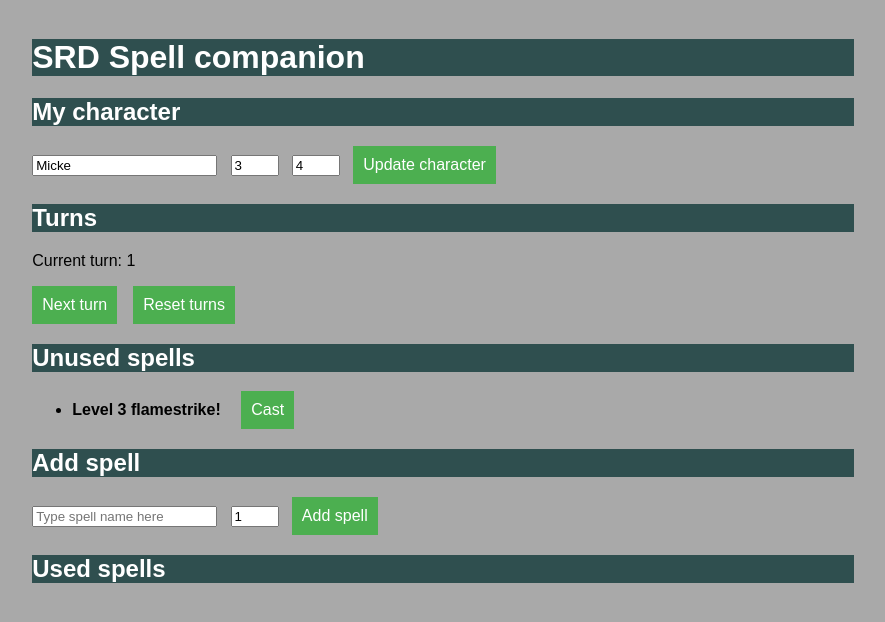
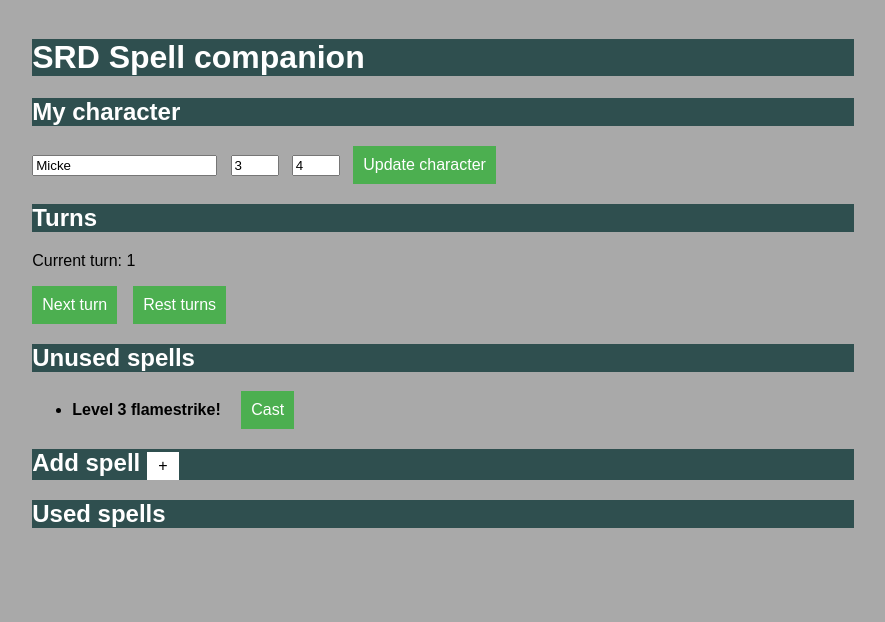
Before and after one commit to AragSwe/spell_list_srd, a React (Create React App) app: page / in a window 1280 px wide. Shown: the top 622 px of the page, without its empty margins (197-1082 px from the left). Built offline with nearby package versions, Linux system fonts and the light colour scheme.

Commit message:
button component

```diff
--- a/src/components/AddSpellForm.tsx
+++ b/src/components/AddSpellForm.tsx
@@ -1,6 +1,8 @@
 import React, { useState, ChangeEvent } from "react"
 import { observer } from "mobx-react"
 import { useStores } from "../hooks/use-stores"
+import { ToggleSection } from "./ToggleSection";
+import { Button } from "./Button";
 
 export const AddSpellForm = observer(() => {
     const { spellStore } = useStores();
@@ -14,12 +16,13 @@ export const AddSpellForm = observer(() => {
 
     return (
         <>
-            <h2>Add spell</h2>
-            <div>
-                <input type="text" value={spellName} onChange={(e: ChangeEvent<HTMLInputElement>) => setSpellName(e.target.value)} placeholder="Type spell name here"></input>
-                <input type="number" className="number" value={spellLevel} onChange={(e: ChangeEvent<HTMLInputElement>) => setSpellLevel(e.target.valueAsNumber)}></input>
-                <input type="submit" className="button" value="Add spell" onClick={onSubmit}></input>
-            </div>
+            <ToggleSection header="Add spell" children={
+                <div>
+                    <input type="text" value={spellName} onChange={(e: ChangeEvent<HTMLInputElement>) => setSpellName(e.target.value)} placeholder="Type spell name here"></input>
+                    <input type="number" className="number" value={spellLevel} onChange={(e: ChangeEvent<HTMLInputElement>) => setSpellLevel(e.target.valueAsNumber)}></input>
+                    <Button caption="Add spell" onClick={onSubmit} />
+                </div>
+            } />
         </>
       )
 })
--- /dev/null
+++ b/src/components/Button.tsx
@@ -0,0 +1,9 @@
+import React from "react"
+
+export const Button = (props: {caption:string, onClick:(e: React.FormEvent<Element>) => void}) => {
+    return <input
+        type="button"
+        className="button"
+        onClick= {props.onClick}
+        value={props.caption} />
+}
--- a/src/components/CharacterForm.tsx
+++ b/src/components/CharacterForm.tsx
@@ -1,6 +1,7 @@
 import React, { useState, ChangeEvent } from "react"
 import { observer } from "mobx-react"
 import { useStores } from "../hooks/use-stores"
+import { Button } from "./Button";
 
 export const CharacterForm = observer(() => {
     const { characterStore } = useStores();
@@ -21,7 +22,7 @@ export const CharacterForm = observer(() => {
             <input type="text" value={name} onChange={(e: ChangeEvent<HTMLInputElement>) => setName(e.target.value)} placeholder="Type character name here"></input>
             <input type="number" className="number" value={level} onChange={(e: ChangeEvent<HTMLInputElement>) => setLevel(e.target.valueAsNumber)}></input>
             <input type="number" className="number" value={wisdomModifier} onChange={(e: ChangeEvent<HTMLInputElement>) => setWisdomModifier(e.target.valueAsNumber)}></input>
-            <input type="submit" className="button" value="Update character" onClick={onSubmit}></input>
+            <Button caption="Update character" onClick={onSubmit} />
         </div>
       )
 })
--- /dev/null
+++ b/src/components/ToggleSection.tsx
@@ -0,0 +1,19 @@
+import React, { useState } from "react"
+
+export type TToggleSection = {
+    header:string,
+    children:any
+}
+
+export const ToggleSection = (props: TToggleSection) => {
+    const [visible, setVisible] =  useState(false);
+
+    const toggle = () => {
+        setVisible(!visible);
+    }
+
+    return <>
+        <h2>{props.header} <input type="button" className="toggleButton" value="+" onClick={toggle}></input></h2>
+        {visible && props.children}
+    </>
+}
--- a/src/components/TurnCounter.tsx
+++ b/src/components/TurnCounter.tsx
@@ -1,6 +1,7 @@
 import React, { useState } from "react"
 import { observer } from "mobx-react"
 import { useStores } from "../hooks/use-stores";
+import { Button } from "./Button";
 
 export const TurnCounter = observer(() => {
     const { spellStore } = useStores();
@@ -20,8 +21,8 @@ export const TurnCounter = observer(() => {
         <div>
             <h2>Turns</h2>
             <p>Current turn: {turnCounter}</p>
-            <input type="button" className="button" value="Next turn" onClick={onAdvanceTurnCounter}></input>
-            <input type="button" className="button" value="Reset turns" onClick={onResetTurnCounter}></input>
+            <Button caption="Next turn" onClick={onAdvanceTurnCounter} />
+            <Button caption="Rest turns" onClick={onResetTurnCounter} />
         </div>
       )
 })
--- a/src/components/UnusedSpellList.tsx
+++ b/src/components/UnusedSpellList.tsx
@@ -2,6 +2,7 @@ import React from "react"
 import { observer } from "mobx-react"
 import { useStores } from "../hooks/use-stores"
 import { SpellListItem } from "./SpellListItem";
+import { Button } from "./Button";
 
 
 export const UnusedSpellList = observer(() => {
@@ -14,7 +15,7 @@ export const UnusedSpellList = observer(() => {
                 {  spellStore.getUnusedSpells.length > 0 && spellStore.getUnusedSpells.map(s =>
                     <li>
                         <SpellListItem spell={s} />
-                        <input type="button" className="button" onClick={() => spellStore.castKnownSpell(s.name)} value="Cast"></input>
+                        <Button caption="Cast" onClick={() => spellStore.castKnownSpell(s.name)} />
                     </li>)
                     ||
                     <li>None!</li>
--- a/src/components/UsedSpellList.tsx
+++ b/src/components/UsedSpellList.tsx
@@ -2,6 +2,7 @@ import React from "react"
 import { observer } from "mobx-react"
 import { useStores } from "../hooks/use-stores"
 import { SpellListItem } from "./SpellListItem";
+import { Button } from "./Button";
 
 
 export const UsedSpellList = observer(() => {
@@ -11,7 +12,7 @@ export const UsedSpellList = observer(() => {
             <h2>Used spells</h2>
             {spellStore.getUsedSpells.length > 0 &&
             <>
-                <input type="button" className="button" value="Refresh spells" onClick={() => spellStore.refreshSpells()}></input>
+                <Button caption="Refresh spells" onClick={() => spellStore.refreshSpells()} />
                 <ul>
                     { spellStore.getUsedSpells.map(s =>
                         <li><SpellListItem spell={s} /></li>
--- a/src/styles.css
+++ b/src/styles.css
@@ -19,6 +19,18 @@
     padding: 10px;
 }
 
+.toggleButton {
+    width: 2em;
+    background-color: white; /* Green */
+    border: none;
+    color: black;
+    padding: 5px 5px;
+    text-align: center;
+    text-decoration: none;
+    display: inline-block;
+    font-size: 16px;
+}
+
 body {
     font-family: Arial, Helvetica, sans-serif;
     background-color: darkgrey;
```
